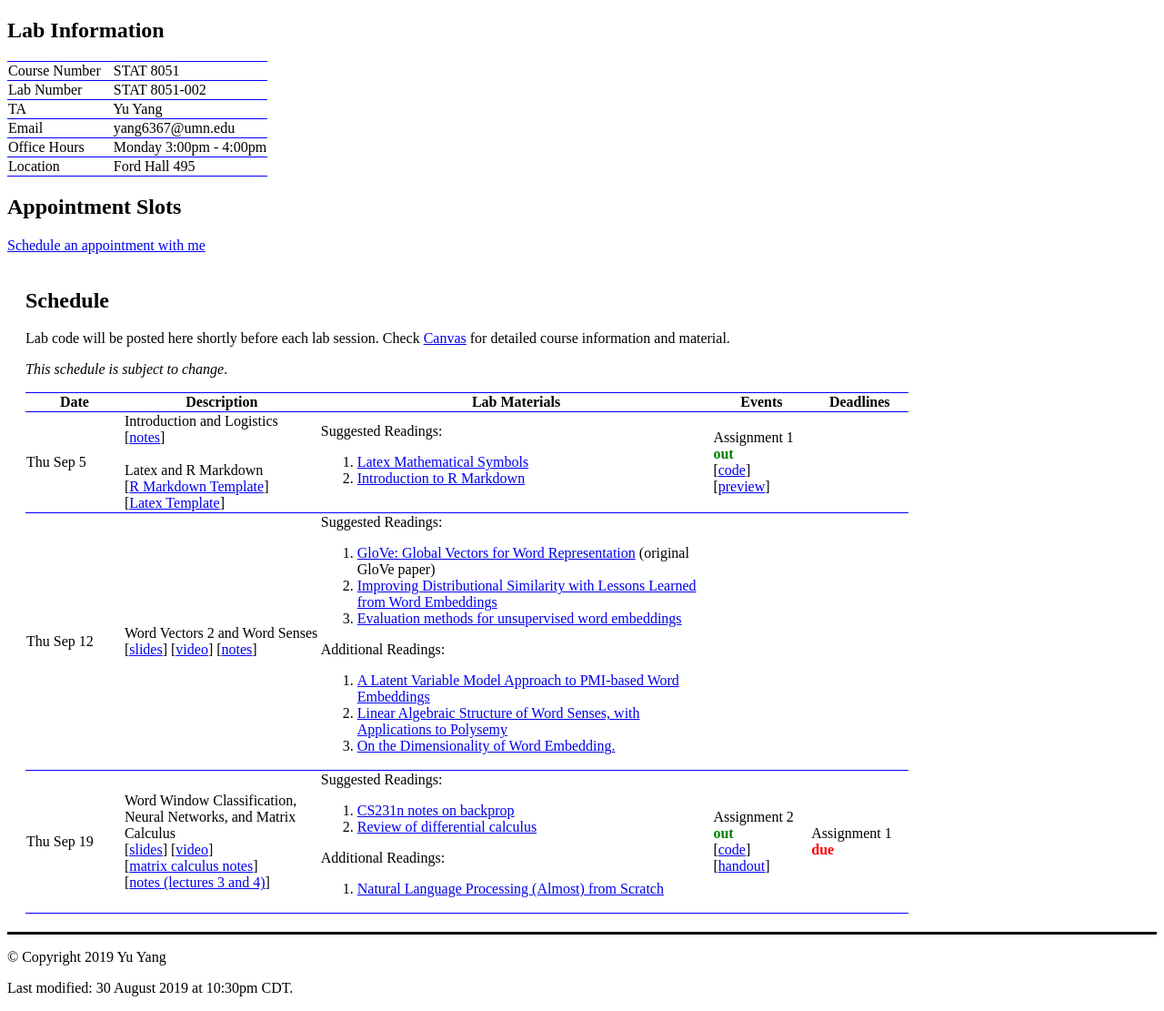
After one commit to yuyangstatistics/yuyangstatistics.github.io, a PHP site: page /courses/files/course-page-template.html in a window 1280 px wide. The commit adds this page. Shown: the whole page at 91% size. Run offline with PHP 8.4, Linux system fonts and the light colour scheme.

Commit message:
8051 week1

```diff
--- a/assets/css/course.css
+++ b/assets/css/course.css
@@ -1,3 +1,15 @@
 div#footer {
     border-top: solid;
 }
+#schedule {
+    padding: 20px
+}
+
+
+table {
+  border-collapse: collapse;
+}
+tr {
+  border: solid blue;
+  border-width: 1px 0;
+}
--- /dev/null
+++ b/courses/files/course-page-template.html
@@ -0,0 +1,154 @@
+<!DOCTYPE html>
+<html>
+    <head>
+        <title>8051-Lab</title>
+        <link href="{{site.baseurl}}/assets/css/course.css" type="text/css" rel="stylesheet">
+    </head>
+    <body>
+        <h2>Lab Information</h2>
+        <table>
+            <tr class="r1"><td class="c1">Course Number </td><td class="c2"> &ensp; STAT 8051 </td></tr>
+            <tr class="r1"><td class="c1">Lab Number </td><td class="c2"> &ensp; STAT 8051-002 </td></tr>
+            <tr class="r1"><td class="c1">TA </td><td class="c2"> &ensp; Yu Yang </td></tr>
+            <tr class="r1"><td class="c1">Email </td><td class="c2"> &ensp; yang6367@umn.edu </td></tr>
+            <tr class="r1"><td class="c1">Office Hours </td><td class="c2"> &ensp; Monday 3:00pm - 4:00pm </td></tr>
+            <tr class="r1"><td class="c1">Location </td><td class="c2"> &ensp; Ford Hall 495 </td></tr>
+
+
+
+
+        </table>
+
+        <h2>Appointment Slots</h2>
+        <a href="https://calendar.google.com/calendar/selfsched?sstoken=UUpia1EyUFJFenFkfGRlZmF1bHR8MDc5YTc4NTJiMDU0ODQzODg2YTg2MmNmN2U4Y2I3Mzk">Schedule an appointment with me</a> <br />
+
+        <!-- Schedule -->
+        <!-- Note the margin-top:-20px and the <br> serve to make the #schedule hyperlink display correctly (with the h2 header visible) -->
+        <div class="container sec" id="schedule" style="margin-top:-20px; margin-right: 20%">
+        <br>
+        <h2>Schedule</h2>
+        <p>
+          Lab code will be posted here shortly before each lab session. Check <a href="https://canvas.umn.edu/courses/132826">Canvas</a> for detailed course information and material.
+        </p>
+        <p>
+          <em>This schedule is subject to change</em>.
+        </p>
+        <table class="table">
+          <colgroup>
+            <col style="width:10%">
+            <col style="width:20%">
+            <col style="width:40%">
+            <col style="width:10%">
+            <col style="width:10%">
+          </colgroup>
+          <thead>
+          <tr class="active">
+            <th>Date</th>
+            <th>Description</th>
+            <th>Lab Materials</th>
+            <th>Events</th>
+            <th>Deadlines</th>
+          </tr>
+          </thead>
+          <tbody>
+          <tr>
+            <td>Thu Sep 5</td>
+            <td>Introduction and Logistics
+              <br>
+              [<a href="files/8051-lab/rmd-template.Rmd">notes</a>]
+              <br><br>
+              Latex and R Markdown
+              <br>
+              [<a href="files/8051-lab/rmd-template.Rmd">R Markdown Template</a>]
+              <br>
+              [<a href="files/8051-lab/rmd-template.Rmd">Latex Template</a>]
+            </td>
+            <td>
+              Suggested Readings:
+              <ol>
+                <li><a href=https://www.caam.rice.edu/~heinken/latex/symbols.pdf>Latex Mathematical Symbols</a></li>
+                <li><a href="https://rmarkdown.rstudio.com/articles_intro.html">Introduction to R Markdown</a></li>
+              </ol>
+            </td>
+            <td>
+              Assignment 1 <b><font color="green">out</font></b>
+              <br>
+              [<a href="assignments/a1.zip">code</a>]
+              [<a href="assignments/a1_preview/exploring_word_vectors.html">preview</a>]
+            </td>
+            <td></td>
+          </tr>
+
+          <tr>
+            <td>Thu Sep 12</td>
+            <td>Word Vectors 2 and Word Senses
+              <br>
+              [<a href="slides/cs224n-2019-lecture02-wordvecs2.pdf">slides</a>]
+              [<a href="https://youtu.be/kEMJRjEdNzM">video</a>]
+              [<a href="readings/cs224n-2019-notes02-wordvecs2.pdf">notes</a>]
+            </td>
+            <td>
+              Suggested Readings:
+              <ol>
+                <li><a href="http://nlp.stanford.edu/pubs/glove.pdf">GloVe: Global Vectors for Word Representation</a> (original GloVe paper)</li>
+                <li><a href="http://www.aclweb.org/anthology/Q15-1016">Improving Distributional Similarity with Lessons Learned from Word Embeddings</a></li>
+                <li><a href="http://www.aclweb.org/anthology/D15-1036">Evaluation methods for unsupervised word embeddings</a></li>
+              </ol>
+              Additional Readings:
+              <ol>
+                  <li><a href="http://aclweb.org/anthology/Q16-1028">A Latent Variable Model Approach to PMI-based Word Embeddings</a></li>
+                  <li><a href="https://transacl.org/ojs/index.php/tacl/article/viewFile/1346/320">Linear Algebraic Structure of Word Senses, with Applications to Polysemy</a></li>
+                  <li><a href="https://papers.nips.cc/paper/7368-on-the-dimensionality-of-word-embedding.pdf">On the Dimensionality of Word Embedding.</a></li>
+              </ol>
+            </td>
+            <td></td>
+            <td></td>
+          </tr>
+
+
+          <tr>
+            <td>Thu Sep 19</td>
+            <td>Word Window Classification, Neural Networks, and Matrix Calculus
+              <br>
+              [<a href="slides/cs224n-2019-lecture03-neuralnets.pdf">slides</a>]
+              [<a href="https://youtu.be/8CWyBNX6eDo">video</a>]
+              <br>
+              [<a href="readings/gradient-notes.pdf">matrix calculus notes</a>]
+              <br>
+              [<a href="readings/cs224n-2019-notes03-neuralnets.pdf">notes (lectures 3 and 4)</a>]
+            </td>
+            <td>
+              Suggested Readings:
+              <ol>
+                <li><a href="http://cs231n.github.io/optimization-2/">CS231n notes on backprop</a></li>
+                <li><a href="readings/review-differential-calculus.pdf">Review of differential calculus</a></li>
+              </ol>
+              Additional Readings:
+              <ol>
+                  <li><a href="http://www.jmlr.org/papers/volume12/collobert11a/collobert11a.pdf">Natural Language Processing (Almost) from Scratch</a></li>
+              </ol>
+            </td>
+            <td>
+              Assignment 2 <b><font color="green">out</font></b>
+              <br>
+              [<a href="assignments/a2.zip">code</a>]
+              [<a href="assignments/a2.pdf">handout</a>]
+            </td>
+            <td>Assignment 1 <b><font color="red">due</font></b></td>
+          </tr>
+
+
+
+          </tbody>
+        </table>
+        </div>
+
+        <div id="footer">
+            <p>
+            &copy; Copyright 2019 Yu Yang
+            <p>
+            Last modified: 30 August 2019 at 10:30pm CDT.
+            <p>
+        </div>
+    </body>
+</html>
```
Also changed, not shown: courses/8051-lab.html (added, +90 -0 lines), courses/files/8051-lab/introduction.md (added, +14 -0 lines), courses/files/8051-lab/latex-template/outputs/mod-summary.txt (added, +14 -0 lines), courses/files/8051-lab/latex-template/outputs/nonparam.txt (added, +7 -0 lines), index.html (+4 -6 lines), courses/files/8051-lab/latex-template/Figures/boxcox-m0.png (added), courses/files/8051-lab/latex-template/Figures/resid-m0.png (added), courses/files/8051-lab/latex-template/Figures/scatter1.png (added), 7 other files.
